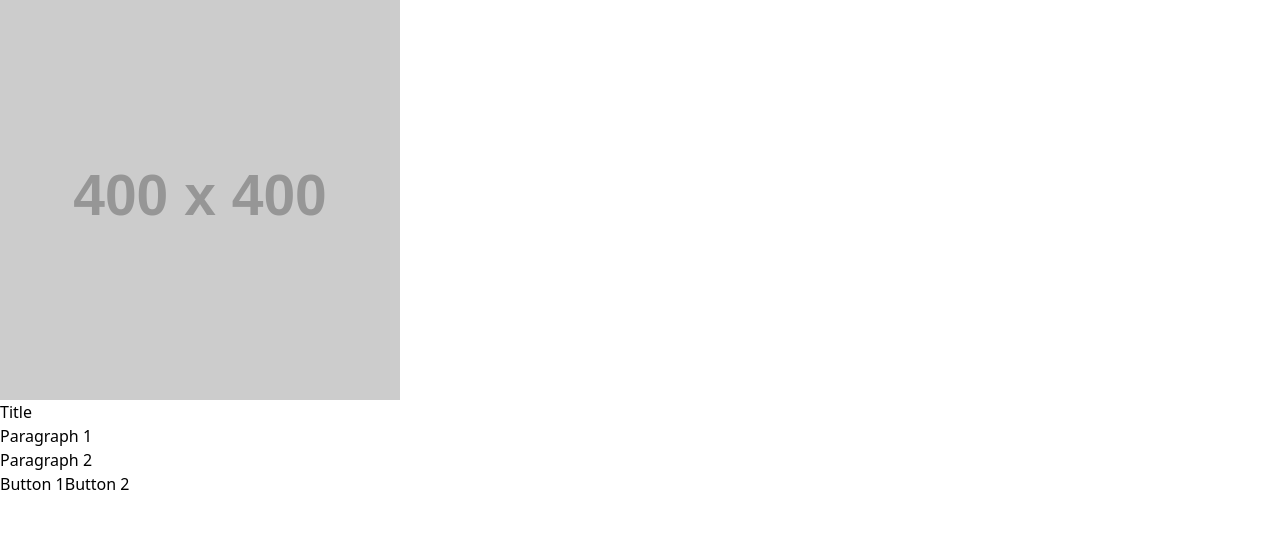
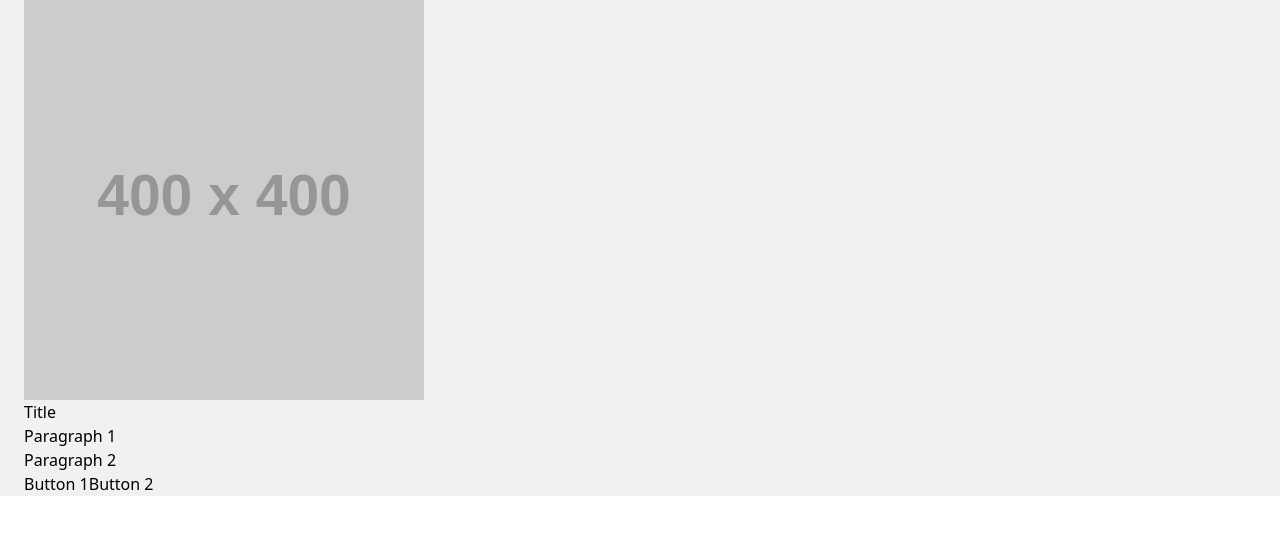
Before and after one commit to laasma-p/date-me, a React (Vite) app: page / in a window 1280 px wide. Shown: the top 534 px of the page. Built offline with nearby package versions, Linux system fonts and the light colour scheme.

Commit message:
Style App component

```diff
--- a/src/App.jsx
+++ b/src/App.jsx
@@ -2,8 +2,8 @@
 
 function App() {
   return (
-    <div>
-      <main>
+    <div className="bg-white-smoke dark:bg-nero transition-all">
+      <main className="container mx-auto px-6">
         <Hero />
       </main>
     </div>
```
